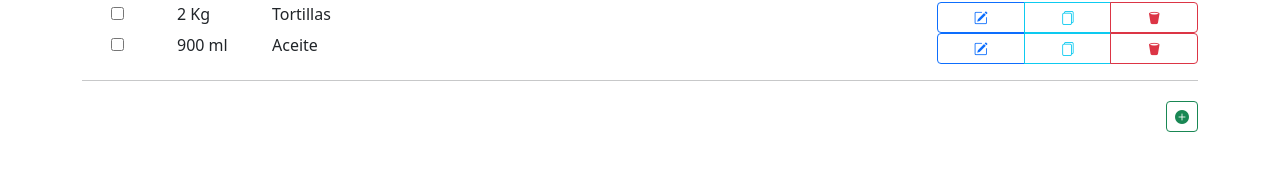
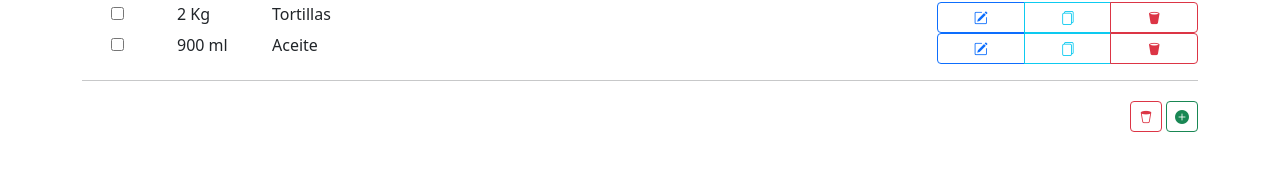
Before and after one commit to villarJM/shopping-list, a React (Vite) app: page / in a window 1280 px wide. Shown: the part 111-300 px from the top of the page. Built offline with nearby package versions, Linux system fonts and the light colour scheme.

Commit message:
aagregar datos

```diff
--- a/src/App.jsx
+++ b/src/App.jsx
@@ -2,6 +2,7 @@
 import ListItem from "./components/ListItem";
 import NewListItemButton from "./components/NewListItemButton";
 import Swal from 'sweetalert2'
+import ClearListButtom from "./components/ClearListButtom";
 
 function App() {
   const [listItems, setListItems] = useState([
@@ -42,6 +43,8 @@
         return {name, quantity, unit};
       },
     })
+    if(!value.name || !value.quantity || !value.unit) return
+
     setListItems([
       ...listItems, {id: (listItems.length + 1).toString(), ...value, checked: false}
     ])
@@ -51,7 +54,6 @@
       if (item.id === e.target.name) {
         item.checked = !item.checked;
       }
-
       return item;
 
     })
@@ -86,6 +88,7 @@
     <hr />
     <div className="row">
       <div className="col text-end">
+        <ClearListButtom setListItems={setListItems}/>
         <NewListItemButton handleNewListItemButton={handleNewListItemButton}/>
       </div>
     </div>
--- /dev/null
+++ b/src/components/ClearListButtom.jsx
@@ -0,0 +1,25 @@
+import React from 'react'
+import Swal from 'sweetalert2'
+
+const ClearListButtom = ({setListItems}) => {
+  const clearList = async () => {
+  const result = await Swal.fire({
+    title: "Clear the List?",
+    text: "You won't be able to revert this!",
+    icon: "warning",
+    showCancelButton: true,
+    confirmButtonText: "Yes, clear it!",
+  })
+
+  if (result.isConfirmed){
+    setListItems([]);
+  }
+  }
+  return (
+    <button className='btn btn-outline-danger btn-sm mt-1 me-1' onClick={clearList}>
+      <i className='bi bi-trash2'></i>
+    </button>
+  )
+}
+
+export default ClearListButtom;
```
Also changed, not shown: src/components/ListItem.jsx (indentation only).
